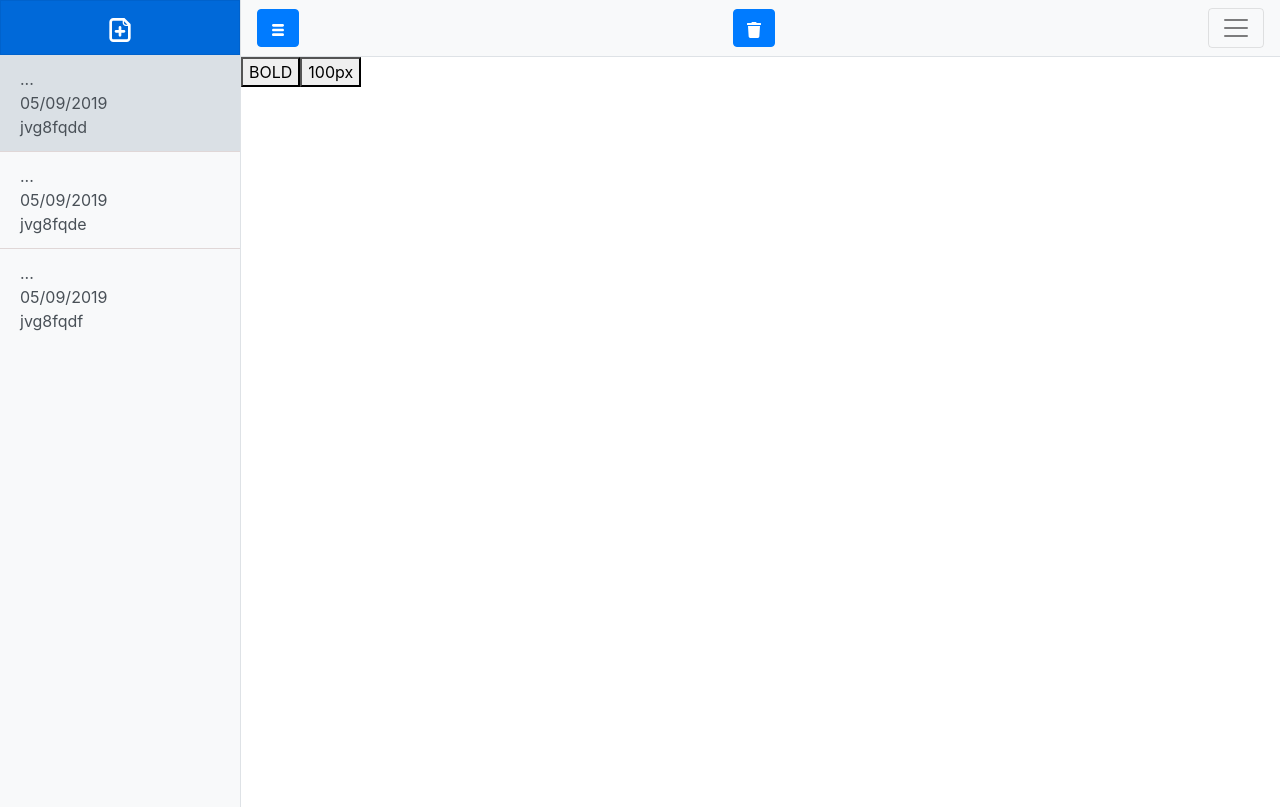
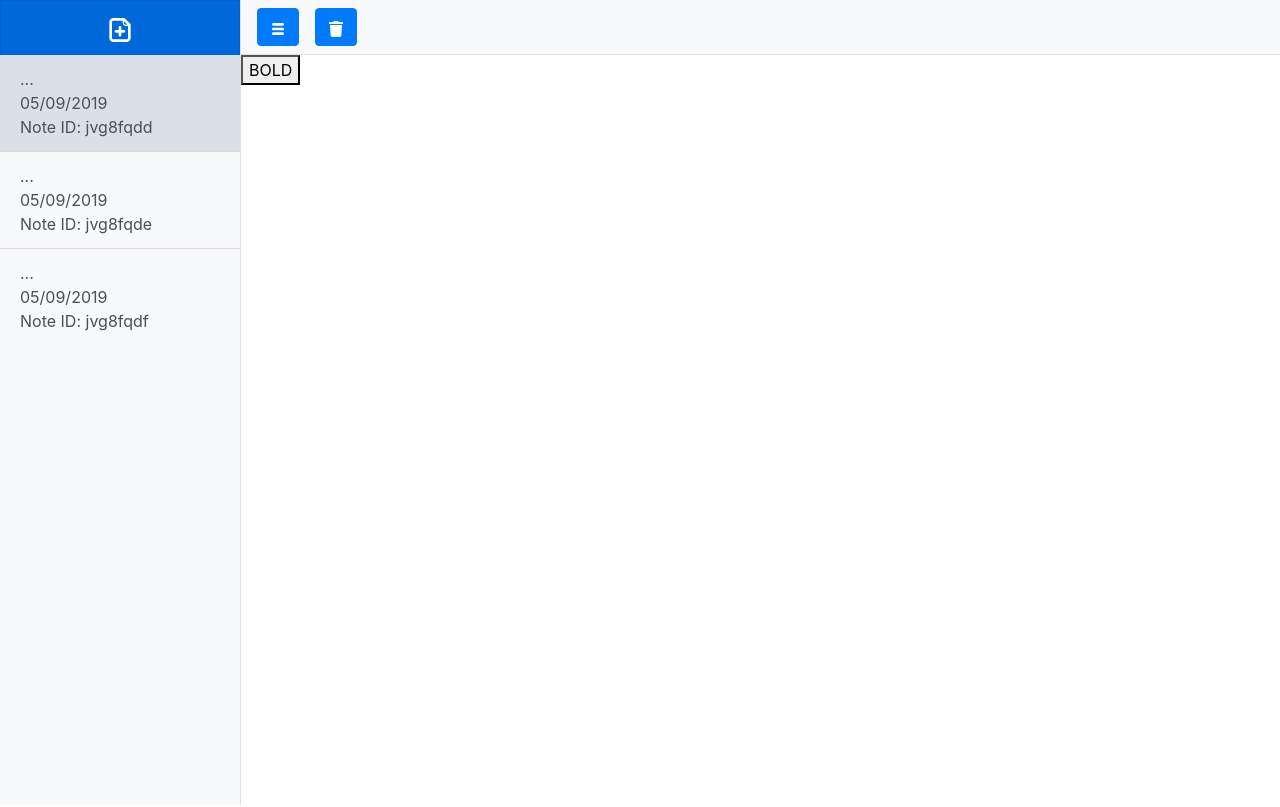
Before and after one commit to davieu/React-Notepad, a React app: page / in a window 1280 px wide. Built offline with nearby package versions, Linux system fonts and the light colour scheme.

Commit message:
minor fix to layout

```diff
--- a/src/components/Navbar.js
+++ b/src/components/Navbar.js
@@ -42,7 +42,8 @@ const navbarNote = (props) => {
       <div id="page-content-wrapper" >
         <Nav className="navbar  navbar-light bg-light border-bottom">
 
-        <button
+      <div>
+      <button
           onClick={props.toggled}
           className="btn btn-primary"
           id="menu-toggle">
@@ -53,8 +54,10 @@ const navbarNote = (props) => {
           clickDelete={() => props.clickDelete(props.notes[props.currentlySelected].id)}
           notes={props.notes}
           currentlySelected={props.currentlySelected}/>
+      </div>
 
-        <button
+
+        {/* <button
           className="navbar-toggler"
           type="button"
           data-toggle="collapse"
@@ -63,9 +66,9 @@ const navbarNote = (props) => {
           aria-expanded="false"
           aria-label="Toggle navigation">
           <span className="navbar-toggler-icon"></span>
-        </button>
+        </button> */}
 
-        <div className="collapse navbar-collapse" id="navbarSupportedContent">
+        {/* <div className="collapse navbar-collapse" id="navbarSupportedContent">
           <ul className="navbar-nav ml-auto mt-2 mt-lg-0">
             <li className="nav-item active">
               <a className="nav-link">Home <span className="sr-only">(current)</span></a>
@@ -85,13 +88,13 @@ const navbarNote = (props) => {
               </div>
             </li>
           </ul>
-        </div>
+        </div> */}
         </Nav>
 
         {/* *****************************************************************
         The note/input section with draftjs editor */}
         <button onClick={() => {props.makeBold();}}>BOLD</button>
-        <button onClick={e => props.changeFont('100px')}>100px</button>
+        {/* <button onClick={e => props.changeFont('100px')}>100px</button> */}
         <NoteEditor
           editorState={props.editorState}
           onChange={props.onChange}
--- a/src/components/Notes/NotesList.js
+++ b/src/components/Notes/NotesList.js
@@ -32,7 +32,7 @@ const notesList = (props) => props.notes.map((note) => {
           onClick={() => props.changed(note.id)}
           id={note.id}
           className={`noteItem target-item list-group-item list-group-item-action ${note.id}`}>
-           {titleForNote} <p style={style}>{note.dateCreated}</p>{note.id}
+           {titleForNote} <p style={style}>{note.dateCreated}</p>Note ID:   {note.id}
         </button>
   )
 })
--- a/src/components/buttons/DeleteButton.js
+++ b/src/components/buttons/DeleteButton.js
@@ -5,7 +5,7 @@ import { FaTrash } from "react-icons/fa";
 
 const deleteButton = (props) => {
   return (
-    <a href={`#${props.notes[props.currentlySelected].id}`} className={'btn btn-primary'}onClick={props.clickDelete}>
+    <a href={`#${props.notes[props.currentlySelected].id}`} className={'btn btn-primary deleteBtn'}onClick={props.clickDelete}>
       <FaTrash/>
     </a>
   )
--- a/src/containers/App.css
+++ b/src/containers/App.css
@@ -84,3 +84,7 @@ body {
 .editor::-webkit-scrollbar {
   display:none !important;
 }
+
+.deleteBtn {
+  margin-left:1rem;
+}
```
